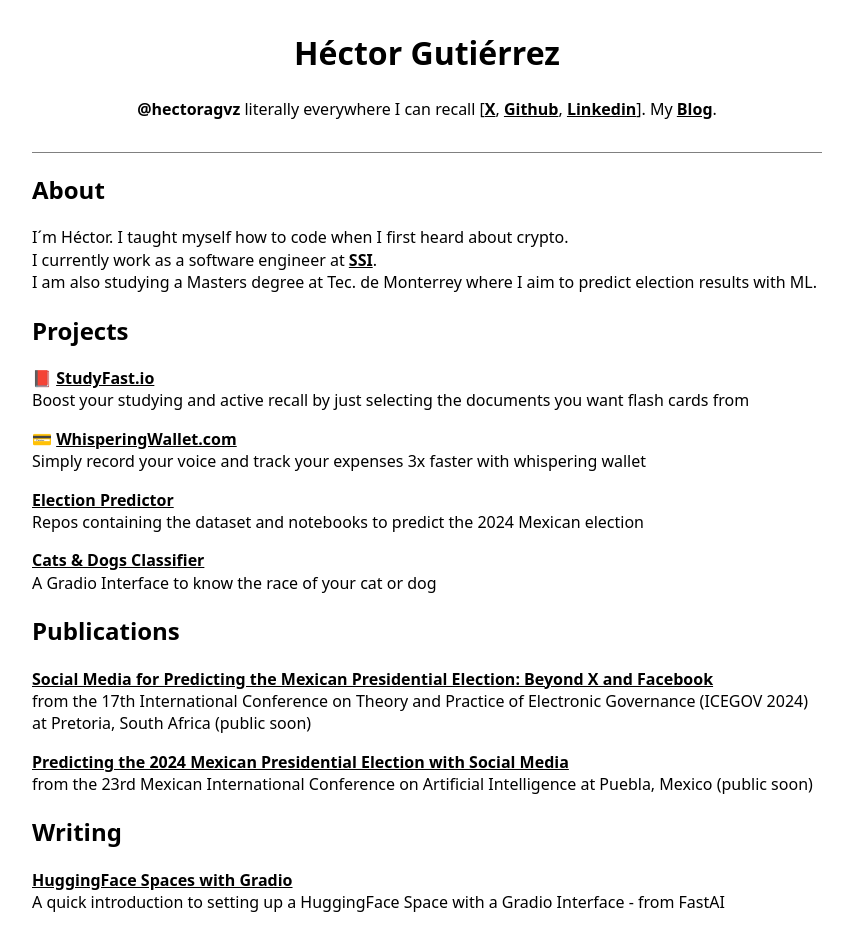
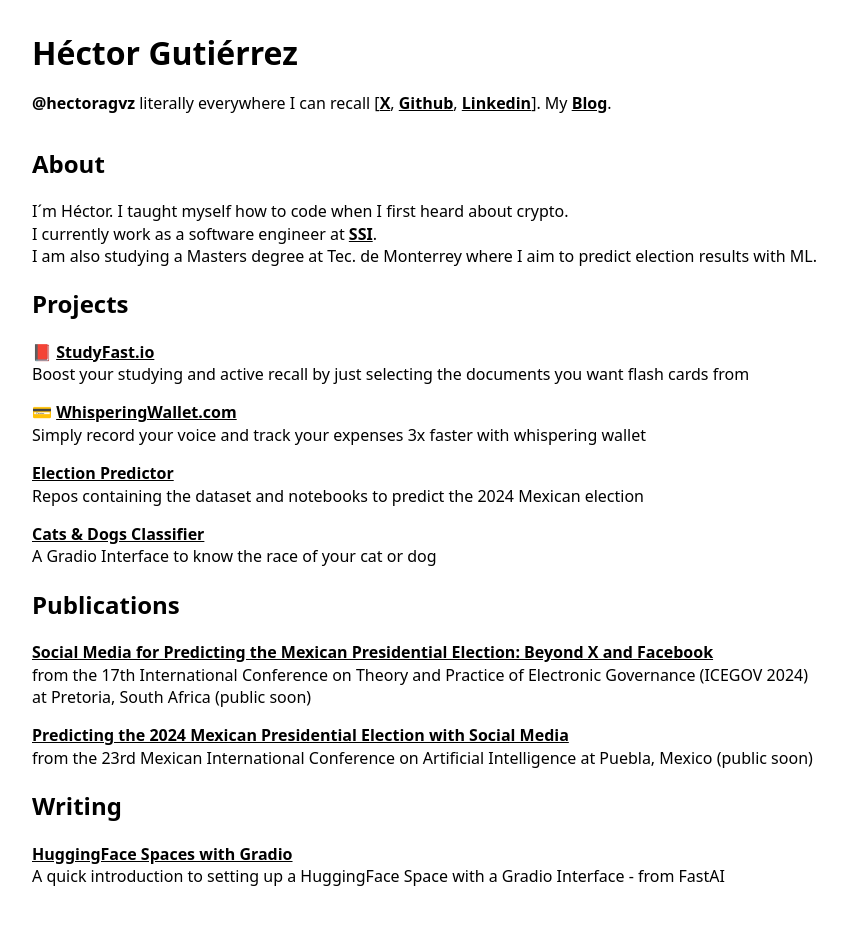
Before and after one commit to hectoragvz/hectoragvz.github.io, a plain HTML site: page index.html in a window 1280 px wide. Shown: the whole page, without its empty margins (213-1060 px from the left). Drawn offline with Linux system fonts and the light colour scheme.

Commit message:
new edit 2

```diff
--- a/styles.css
+++ b/styles.css
@@ -11,8 +11,11 @@ body {
 }
 
 .header {
-  text-align: center;
-  border-bottom: 1px solid grey;
+  text-align: left;
+}
+
+.header h1 {
+  margin-bottom: 1rem;
 }
 
 .header p {
```
